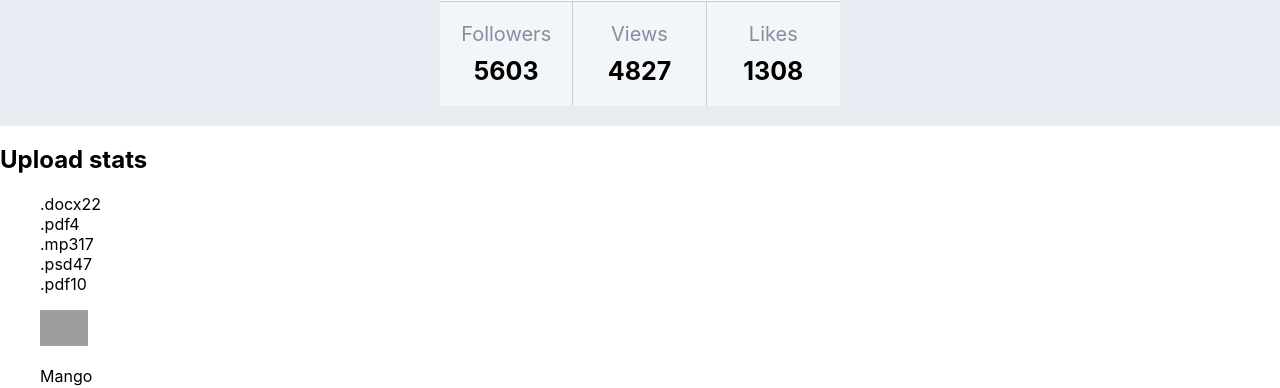
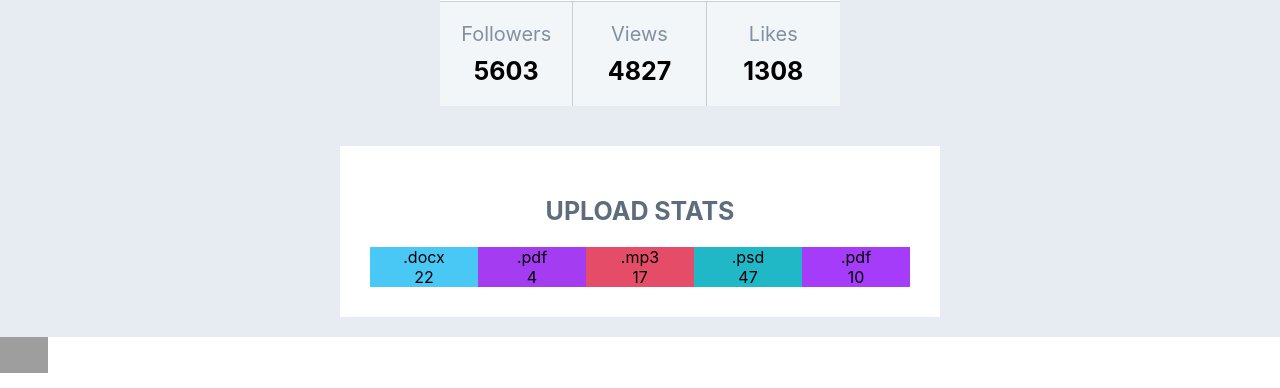
Before and after one commit to ArtPolguy/goit-react-hw-01-components, a React (Create React App) app: page / in a window 1280 px wide. Shown: the part 360-748 px from the top of the page. Built offline with nearby package versions, Linux system fonts and the light colour scheme; grey boxes are pictures that could not be loaded.

Commit message:
update styles for stats

```diff
--- a/package.json
+++ b/package.json
@@ -7,6 +7,7 @@
     "@testing-library/jest-dom": "^5.16.3",
     "@testing-library/react": "^12.1.4",
     "@testing-library/user-event": "^13.5.0",
+    "clsx": "^1.2.1",
     "prop-types": "^15.8.1",
     "react": "^18.1.0",
     "react-dom": "^18.1.0",
--- a/src/components/Profile/Profile.module.css
+++ b/src/components/Profile/Profile.module.css
@@ -3,6 +3,8 @@
 }
 ul {
   list-style: none;
+  margin: 0;
+  padding: 0;
 }
 .profile {
   background-color: #e7ecf2;
--- a/src/components/Statistics/Statistics.jsx
+++ b/src/components/Statistics/Statistics.jsx
@@ -1,24 +1,27 @@
 import PropTypes from 'prop-types';
+import css from './Statistics.module.css';
 
 const Statistics = ({ title, stats }) => {
   return (
-    <section className="statistics">
-      <h2 className="title">{title}</h2>
+    <div className={css.container}>
+      <section className={css.statsSection}>
+        {title && <h2 className={css.title}>{title}</h2>}
 
-      <ul className="stat-list">
-        {stats.map(item => (
-          <li className="item" key={item.id}>
-            <span className="label">{item.label}</span>
-            <span className="percentage">{item.percentage}</span>
-          </li>
-        ))}
-      </ul>
-    </section>
+        <ul className={css.statList}>
+          {stats.map(({ id, label, percentage }) => (
+            <li className={css[id]} key={id}>
+              <span className={css.label}>{label}</span>
+              <span className={css.percent}>{percentage}</span>
+            </li>
+          ))}
+        </ul>
+      </section>
+    </div>
   );
 };
 
 Statistics.propTypes = {
-  title: PropTypes.string.isRequired,
+  title: PropTypes.string,
   stats: PropTypes.arrayOf(
     PropTypes.shape({
       id: PropTypes.string.isRequired,
--- /dev/null
+++ b/src/components/Statistics/Statistics.module.css
@@ -0,0 +1,50 @@
+.container {
+  background-color: #e7ecf2;
+  padding: 20px;
+}
+.statsSection {
+  background-color: #fff;
+  margin: 0 auto;
+  max-width: 600px;
+  padding: 30px;
+}
+.title {
+  text-transform: uppercase;
+  font-size: 25px;
+  font-weight: 700;
+  text-align: center;
+  color: #5d6d7b;
+}
+.statList {
+  display: flex;
+}
+.item {
+  background-color: #5d6d7b;
+  display: flex;
+  flex-direction: column;
+  align-items: center;
+  flex-basis: calc((100%) / 5);
+}
+.id-1 {
+  display: flex;
+  flex-direction: column;
+  align-items: center;
+  flex-basis: calc((100%) / 5);
+  background-color: #49c8f5;
+}
+.id-2 {
+  composes: id-1;
+  background-color: #a43cf2;
+}
+.id-3 {
+  composes: id-1;
+  background-color: #e54c68;
+}
+.id-4 {
+  composes: id-1;
+  background-color: #20b8c7;
+}
+.id-5 {
+  composes: id-1;
+  background-color: #a43cf9;
+}
```
Also changed, not shown: 1 other file (tests, documents, lock files or other folders).
